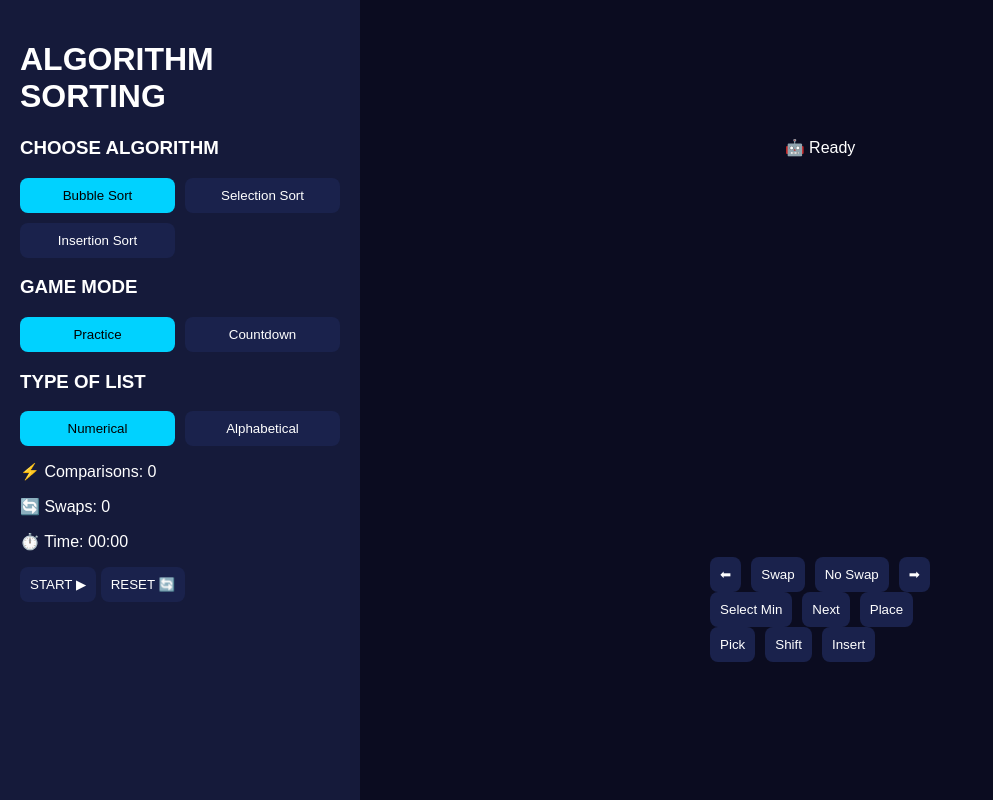
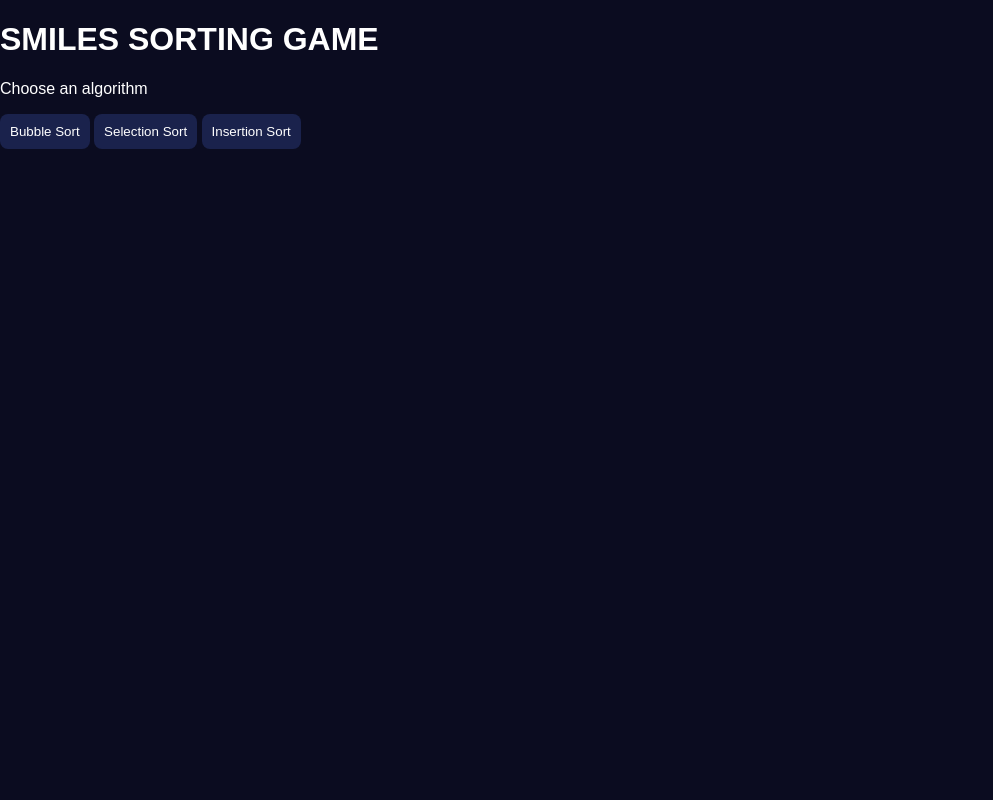
Before and after one commit to mbulelomkhize/sizodlala, a plain HTML site: page index.html in a window 1280 px wide. Shown: the whole page, without its empty margins (0-993 px from the left). Drawn offline with Linux system fonts and the light colour scheme.

Commit message:
Rename game title and update layout for Smiles Game

```diff
--- a/index.html
+++ b/index.html
@@ -1,138 +1,23 @@
 <!DOCTYPE html>
 <html lang="en">
-
 <head>
     <meta charset="UTF-8">
-    <meta name="viewport" content="width=device-width, initial-scale=1.0">
-    <title>Algorithm Sorting Game</title>
+    <title>Smiles Sorting Game</title>
     <link rel="stylesheet" href="style.css">
 </head>
-
 <body>
 
-<div class="game-container">
+<div class="menu-container">
 
-    <div class="sidebar">
+    <h1>SMILES SORTING GAME</h1>
 
-        <h1 class="game-title">
-            ALGORITHM<br>
-            <span>SORTING</span>
-        </h1>
+    <p>Choose an algorithm</p>
 
-        <div class="control-group">
-
-            <h3>CHOOSE ALGORITHM</h3>
-
-            <div class="btn-grid">
-
-                <button id="algo-bubble" class="active"
-                        onclick="setAlgorithm('bubble', this)">
-                    Bubble Sort
-                </button>
-
-                <button id="algo-selection"
-                        onclick="setAlgorithm('selection', this)">
-                    Selection Sort
-                </button>
-
-                <button id="algo-insertion"
-                        onclick="setAlgorithm('insertion', this)">
-                    Insertion Sort
-                </button>
-
-            </div>
-
-        </div>
-
-        <div class="control-group">
-
-            <h3>GAME MODE</h3>
-
-            <div class="btn-grid">
-
-                <button id="mode-practice" class="active"
-                        onclick="setMode('practice', this)">
-                    Practice
-                </button>
-
-                <button id="mode-countdown"
-                        onclick="setMode('countdown', this)">
-                    Countdown
-                </button>
-
-            </div>
-
-        </div>
-
-        <div class="control-group">
-
-            <h3>TYPE OF LIST</h3>
-
-            <div class="btn-grid">
-
-                <button id="type-num" class="active"
-                        onclick="setListType('numerical', this)">
-                    Numerical
-                </button>
-
-                <button id="type-alpha"
-                        onclick="setListType('alphabetical', this)">
-                    Alphabetical
-                </button>
-
-            </div>
-
-        </div>
-
-        <div class="stats-panel">
-
-            <p>⚡ Comparisons: <span id="comparisons">0</span></p>
-            <p>🔄 Swaps: <span id="swaps">0</span></p>
-            <p>⏱️ Time: <span id="timer">00:00</span></p>
-
-        </div>
-
-        <button id="start-btn" onclick="startSorting()">START ▶</button>
-        <button id="reset-btn" onclick="resetGame()">RESET 🔄</button>
-
-    </div>
-
-    <div class="visualizer-container">
-
-        <div class="robot-helper" id="robot-text">
-            🤖 Ready
-        </div>
-
-        <div id="array-container"></div>
-
-        <div class="interactive-controls">
-
-            <div id="bubble-controls" class="game-buttons">
-                <button onclick="moveLeft()">⬅</button>
-                <button onclick="compare(true)">Swap</button>
-                <button onclick="compare(false)">No Swap</button>
-                <button onclick="moveRight()">➡</button>
-            </div>
-
-            <div id="selection-controls" class="game-buttons hidden">
-                <button onclick="selectMin()">Select Min</button>
-                <button onclick="scanNext()">Next</button>
-                <button onclick="placeMin()">Place</button>
-            </div>
-
-            <div id="insertion-controls" class="game-buttons hidden">
-                <button onclick="pick()">Pick</button>
-                <button onclick="shift()">Shift</button>
-                <button onclick="insert()">Insert</button>
-            </div>
-
-        </div>
-
-    </div>
+    <a href="bubble.html"><button>Bubble Sort</button></a>
+    <a href="selection.html"><button>Selection Sort</button></a>
+    <a href="insertion.html"><button>Insertion Sort</button></a>
 
 </div>
 
-<script src="game.js"></script>
-
 </body>
 </html>
```
